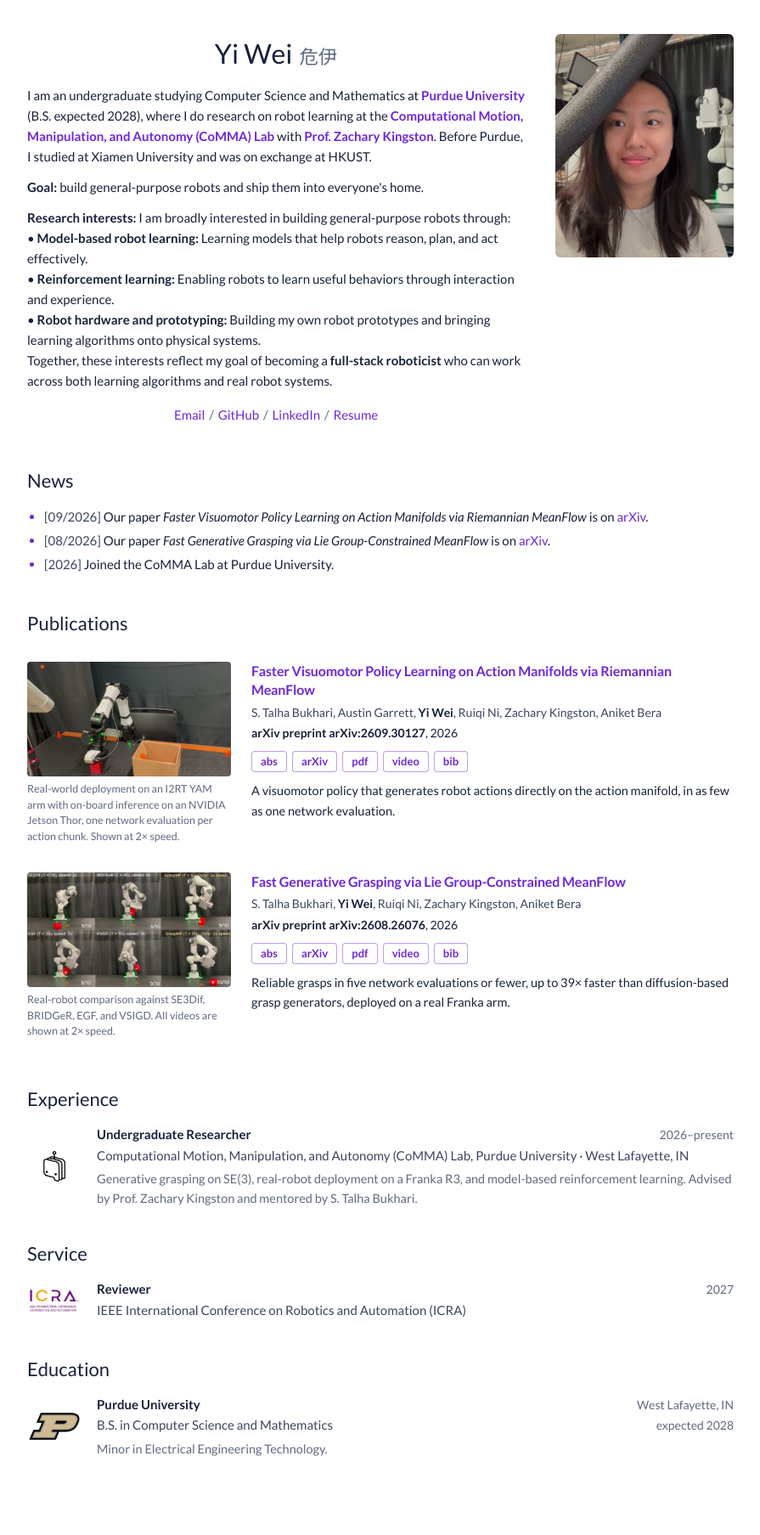
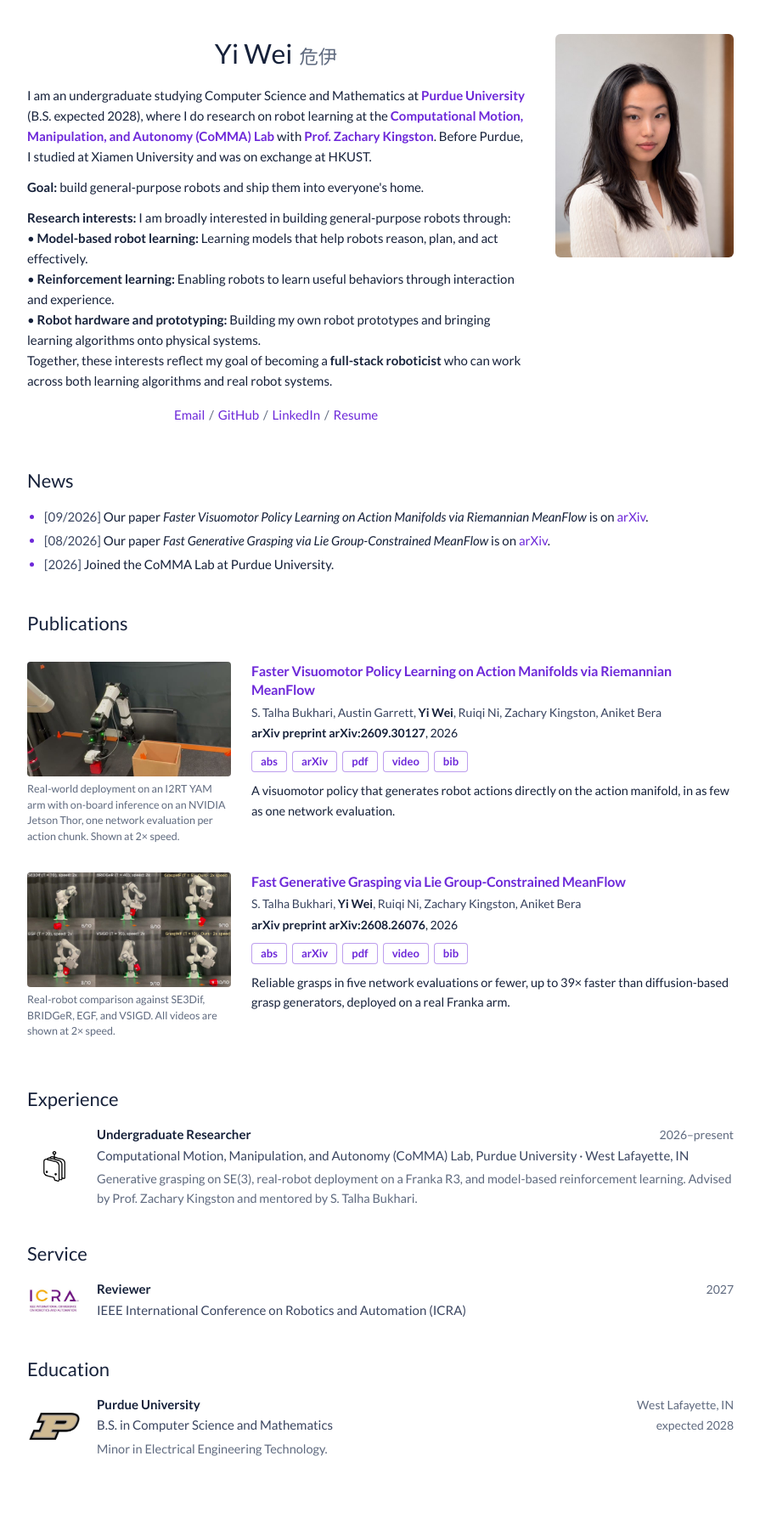
Before and after one commit to yiwei19/yiwei19.github.io, a Jekyll site: the page built from index.html, in a window 1280 px wide. Shown: the whole page at 85% size, without its empty margins (192-1087 px from the left). Built offline with Jekyll 4.4.1, drawn with Linux system fonts in a browser that asks for light colours; some web fonts are replaced.

Commit message:
Replace headshot with new portrait
Co-Authored-By: Claude Opus 5.5 <noreply@anthropic.com>

```diff
--- a/assets/css/style.css
+++ b/assets/css/style.css
@@ -97,7 +97,7 @@ a:focus-visible, button:focus-visible { outline: 2px solid var(--accent); outlin
 .intro .contact { text-align: center; margin-top: 16px; }
 .intro .contact .sep { color: var(--muted); margin: 0 2px; }
 .intro .portrait img {
-  width: 100%; aspect-ratio: 4/5; object-fit: cover; object-position: 53% 45%;
+  width: 100%; aspect-ratio: 4/5; object-fit: cover; object-position: 50% 30%;
   display: block; border-radius: 6px; background: var(--wash);
 }
 
```
Also changed, not shown: assets/profile.jpg.
